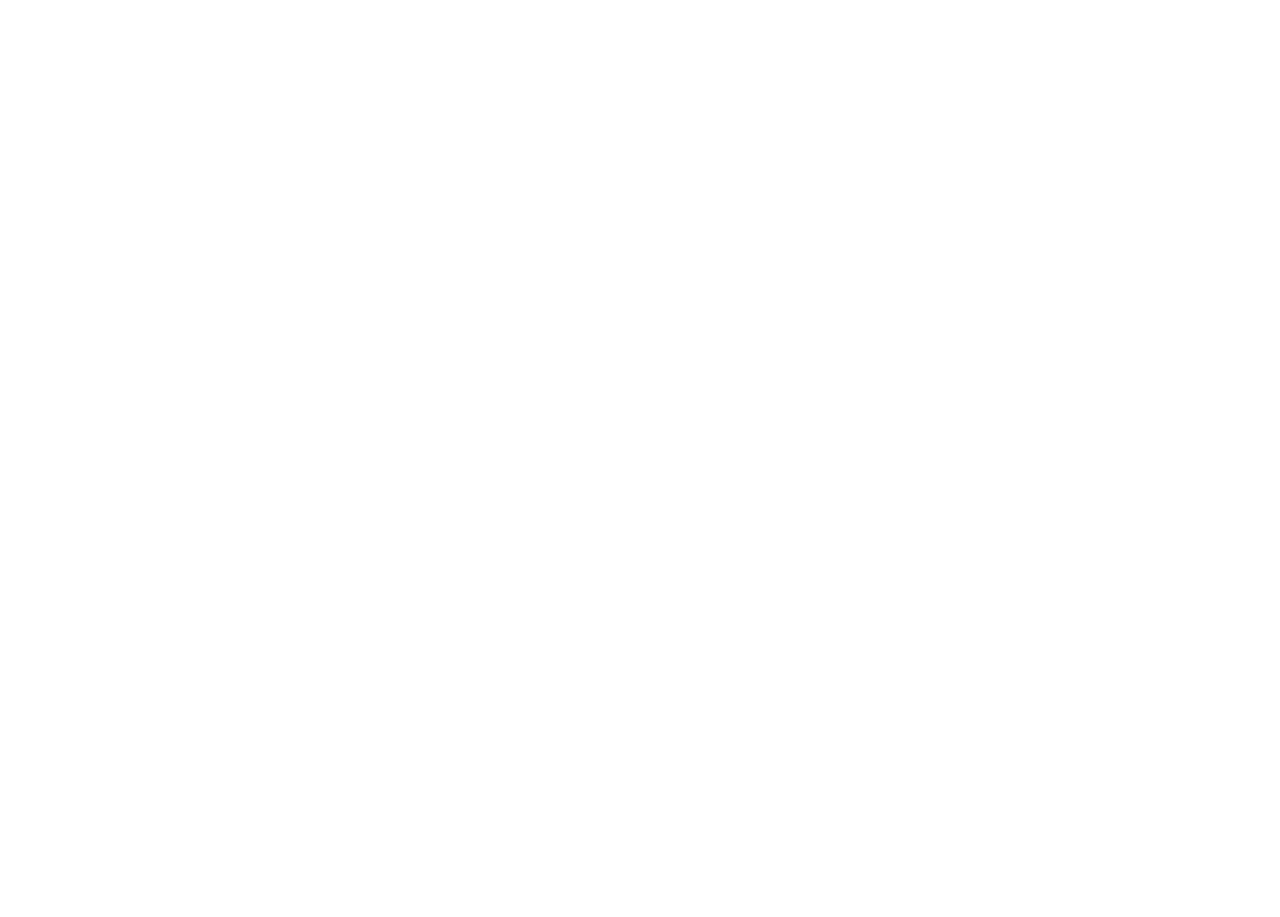
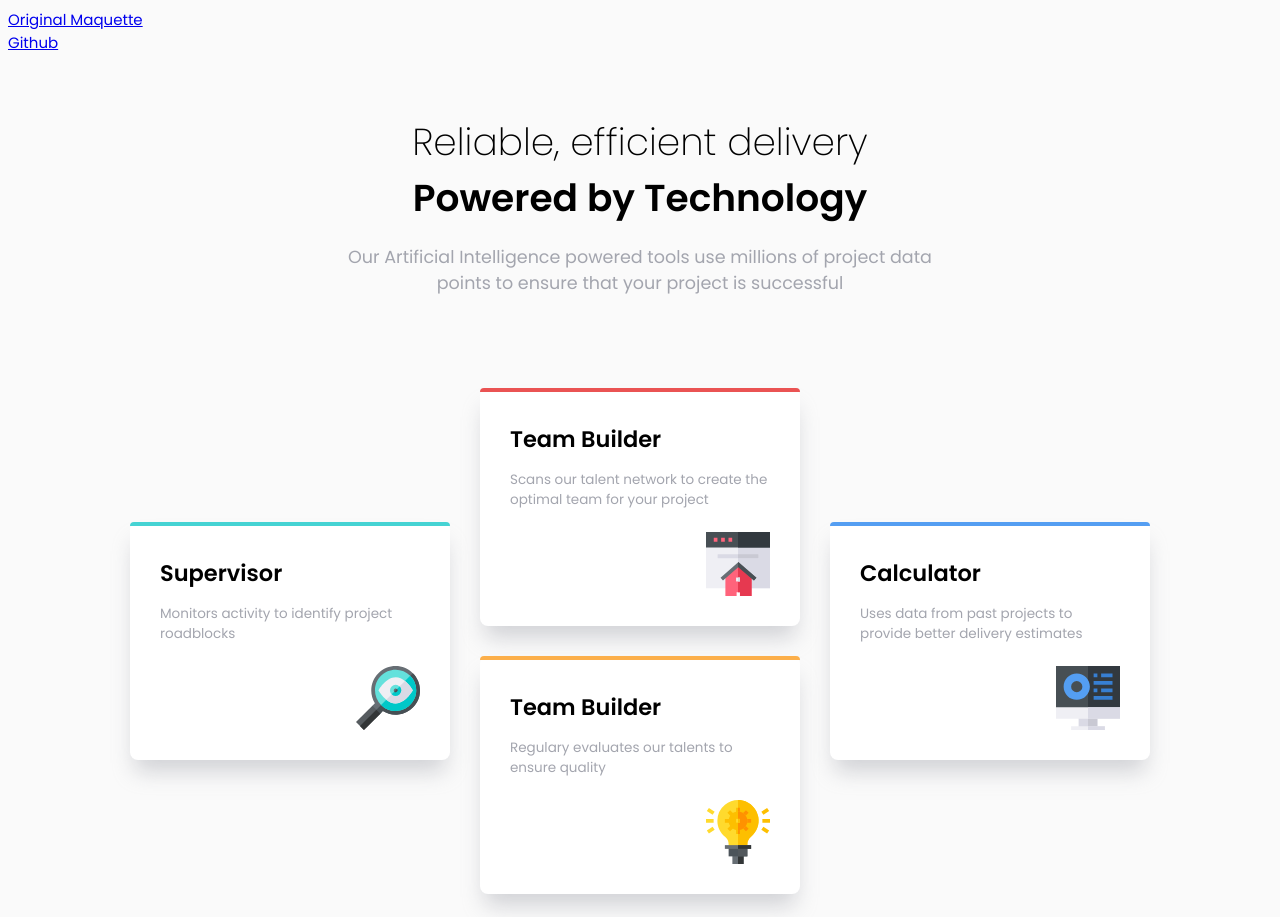
Before and after one commit to Timeo1210/four-card-feature-section, a website: page index.html in a window 1280 px wide. Before the commit the page ends 800 px from the top, so only its background shows below. Drawn offline with Linux system fonts and the light colour scheme.

Commit message:
Maquette Finished

```diff
--- a/css/master.css
+++ b/css/master.css
@@ -0,0 +1,122 @@
+:root {
+    --primary-red: hsl(0, 78%, 62%);
+    --primary-cyan: hsl(180, 62%, 55%);
+    --primary-orange: hsl(34, 97%, 64%);
+    --primary-blue: hsl(212, 86%, 64%);
+    --neutral-dark-blue: hsl(234, 12%, 34%);
+    --neutral-grayish-blue: hsl(229, 6%, 66%);
+    --neutral-light-gray: hsla(0, 0%, 98%);
+    font-size: 15px;
+    font-family: 'Poppins', sans-serif;
+    background: var(--neutral-light-gray);
+}
+
+h1,
+h2 {
+    margin: 0;
+}
+
+.container {
+    display: flex;
+    flex-direction: column;
+    justify-content: center;
+    align-items: center;
+}
+
+.container__header {
+    padding: 1rem;
+    margin: 3rem;
+    display: flex;
+    flex-direction: column;
+    justify-content: center;
+    align-items: center;
+    text-align: center;
+}
+
+.container__header h1 {
+    font-size: 2.5rem;
+}
+
+.container__header__title {
+    font-weight: 200;
+    font-size: 2.5rem;
+}
+
+.container__header__subtitle {
+    color: var(--neutral-grayish-blue);
+    font-weight: 400;
+    max-width: 600px;
+}
+
+.container__body {
+    display: flex;
+    justify-content: center;
+    align-items: center;
+}
+
+.container__body__section {
+    max-width: 350px;
+    background: #FFF;
+    border-radius: 8px;
+    box-shadow: 0px 16px 22px -5px hsla(229, 6%, 66%, 0.48);
+    margin: 1rem;
+}
+
+.container__body__section--center {
+    display: flex;
+    flex-direction: column;
+}
+
+.container__body__section__content {
+    box-sizing: border-box;
+    width: calc(350px - 2rem);
+    height: 100%;
+    padding: 2rem;
+    border-radius: 4px;
+}
+
+.container__body__section__content--supervisor {
+    border-top: 4px solid var(--primary-cyan);
+}
+
+.container__body__section__content--team-builder {
+    border-top: 4px solid var(--primary-red);
+}
+
+.container__body__section__content--karma {
+    border-top: 4px solid var(--primary-orange);
+}
+
+.container__body__section__content--calculator {
+    border-top: 4px solid var(--primary-blue);
+}
+
+.container__body__section__content__description {
+    max-width: 280px;
+    font-size: 0.9rem;
+    color: var(--neutral-grayish-blue);
+    word-break: normal;
+}
+
+.container__body__section__content__imgContainer {
+    display: flex;
+    justify-content: flex-end;
+    margin-top: 1.5rem;
+}
+
+.container__body__section__content__imgContainer img {
+    width: 64px;
+    height: 64px;
+}
+
+@media (min-width: 1500px) {
+    .container__body__section--center {
+        flex-direction: row;
+    }
+}
+
+@media (max-width: 1100px) {
+    .container__body {
+        flex-direction: column;
+    }
+}
--- a/index.html
+++ b/index.html
@@ -3,9 +3,71 @@
 <head>
     <meta charset="UTF-8">
     <meta name="viewport" content="width=device-width, initial-scale=1.0">
+
+    <link href="https://fonts.googleapis.com/css2?family=Poppins:wght@200;400;600&display=swap" rel="stylesheet">
+    <link rel="stylesheet" href="./css/master.css">
     <title>Document</title>
 </head>
 <body>
+    <a href="./img/desktop-design.jpg">Original Maquette</a>
+    <br>
+    <a href="https://github.com/Timeo1210/four-card-feature-section">Github</a>
+    <div class="container">
+        <header class="container__header">
+            <h1 class="container__header__title">Reliable, efficient delivery</h1>
+            <h1>Powered by Technology</h1>
+            <h3 class="container__header__subtitle">Our Artificial Intelligence powered tools use millions of project data points to ensure that your project is successful</h3>
+        </header>
+        <div class="container__body">
+            <section class="container__body__section">
+                <div class="container__body__section__content container__body__section__content--supervisor">
+                    <h2>Supervisor</h2>
+                    <p class="container__body__section__content__description">
+                        Monitors activity to identify project roadblocks
+                    </p>
+                    <div class="container__body__section__content__imgContainer">
+                        <img src="./img/icon-supervisor.svg" alt="eyes and glass">
+                    </div>
+                </div>
+            </section>
+            <div class="container__body__section--center">
+                <section class="container__body__section">
+                    <div class="container__body__section__content container__body__section__content--team-builder">
+                        <h2>Team Builder</h2>
+                        <p class="container__body__section__content__description">
+                            Scans our talent network to create the optimal team for your project
+                        </p>
+                        <div class="container__body__section__content__imgContainer">
+                            <img src="./img/icon-team-builder.svg" alt="house icon">
+                        </div>
+                    </div>
+                </section>
+                <section class="container__body__section">
+                    <div class="container__body__section__content container__body__section__content--karma">
+                        <h2>Team Builder</h2>
+                        <p class="container__body__section__content__description">
+                            Regulary evaluates our talents to ensure quality
+                        </p>
+                        <div class="container__body__section__content__imgContainer">
+                            <img src="./img/icon-karma.svg" alt="house icon">
+                        </div>
+                    </div>
+                </section>
+            </div>
+            <section class="container__body__section">
+                <div class="container__body__section__content container__body__section__content--calculator">
+                    <h2>Calculator</h2>
+                    <p class="container__body__section__content__description">
+                        Uses data from past projects to provide better delivery estimates
+                    </p>
+                    <div class="container__body__section__content__imgContainer">
+                        <img src="./img/icon-calculator.svg" alt="screen icon">
+                    </div>
+                </div>
+            </section>
+        </div>
+    </div>
 
+    <script src="./js/main.js"></script>
 </body>
 </html>
```
Also changed, not shown: package.json (+15 -2 lines), .eslintrc.json (added), img/desktop-design.jpg (added), img/icon-calculator.svg (added), img/icon-karma.svg (added), img/icon-supervisor.svg (added), img/icon-team-builder.svg (added), js/main.js (added), 1 other file.
